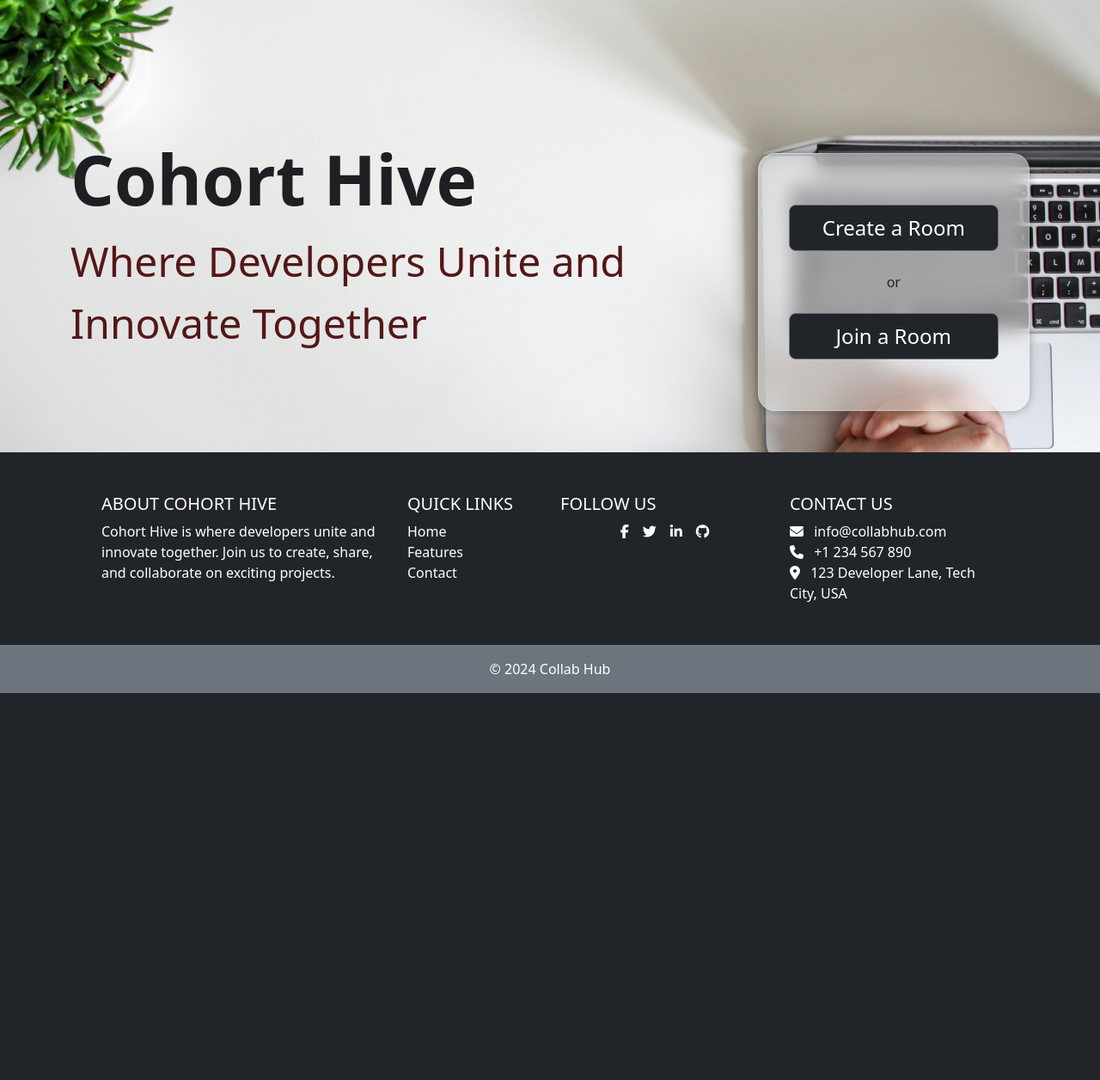
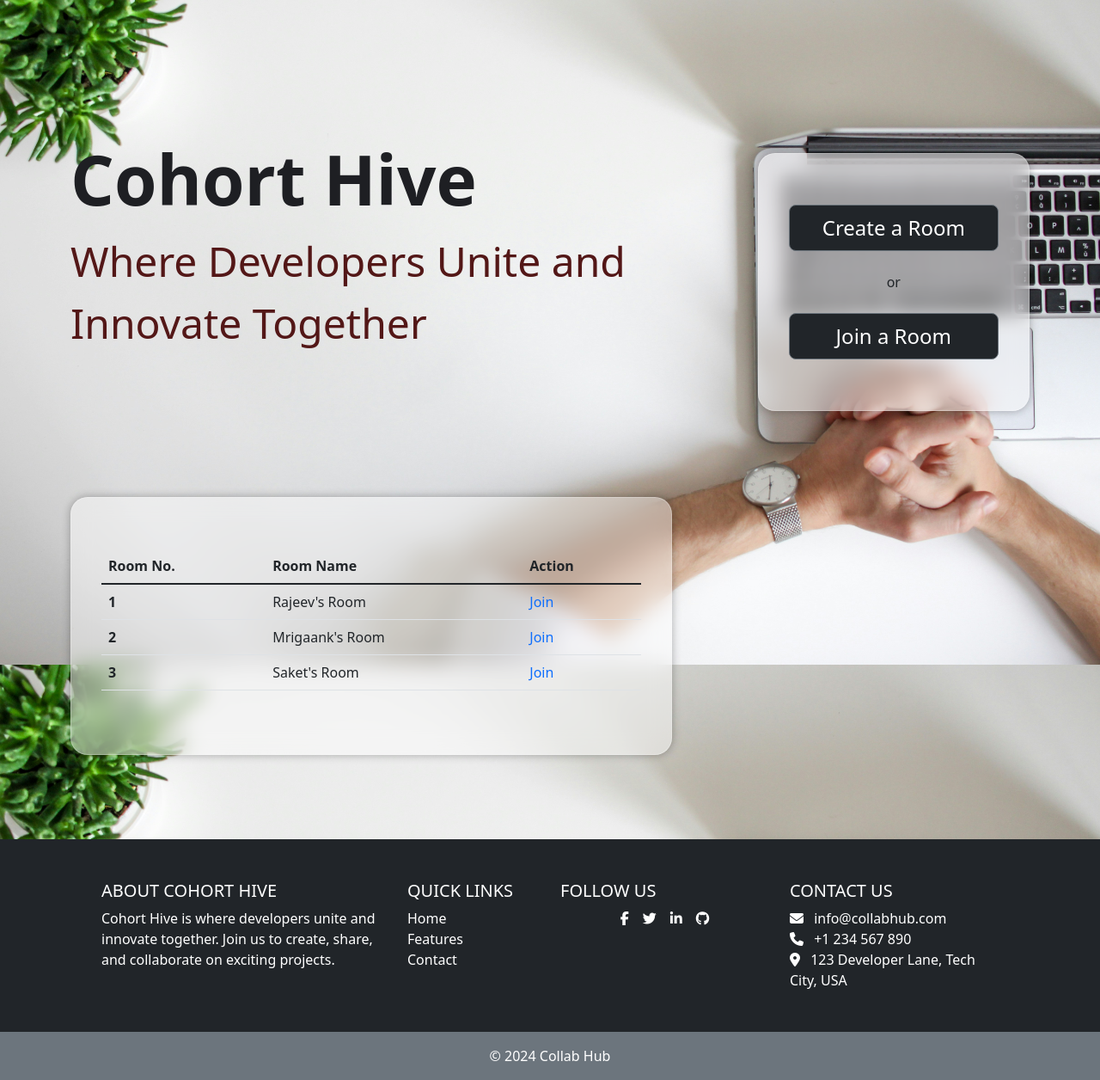
Before and after one commit to Mrigaank-9/CohortHive, a PHP site: page / in a window 1280 px wide. Shown: the part 80-1336 px from the top of the page at 86% size. Before the commit the page ends 886 px from the top, so only its background shows below. Run offline with PHP 8.4, Linux system fonts and the light colour scheme; some libraries are stand-ins or nearby versions.

Commit message:
File Change

```diff
--- a/components/logout.php
+++ b/components/logout.php
@@ -5,7 +5,6 @@ session_start(); // Start the session
 session_destroy();
 
 // Redirect to the homepage or login page
-
-header("Location: ../index.php");
+header("Location: index.php");
 exit;
 ?>
--- a/css/index.css
+++ b/css/index.css
@@ -72,3 +95,28 @@ body{
     color: #000;
     cursor: pointer;
 }
+.history{
+    margin-top: 100px;
+    justify-content: center;
+    padding-top: 100px;
+    min-height: 200px;
+    display: flex;
+    flex-direction: column;
+    width: 700px;
+    justify-content: space-evenly;
+    height: 300px;
+    padding: 35px;
+    border: 1px solid rgba(255, 255, 255, .25);
+    border-radius: 20px;
+    background-color: rgba(255, 255, 255, 0.45);
+    box-shadow: 0 0 10px 1px rgba(0, 0, 0, 0.25);
+    backdrop-filter: blur(12px);
+    cursor: default;
+
+}
+.actionLink{
+    text-decoration: none;
+}
+.historySec{
+    padding-bottom: 50px;
+}
--- a/index.php
+++ b/index.php
@@ -30,7 +30,7 @@
                 <button class="btn btn-outline-secondary btn-lg btn-dark join" style="--bs-btn-font-size: 1.5rem; --bs-btn-color: white">Join a Room</button>
             </div>
         </div>
-        <div class="createMsg meeting hide">
+        <div id="createfromid" class="createMsg form hide">
             <button class="close-btn">&times;</button>
             <form method="POST">
                 <div class="mb-3">
@@ -49,7 +49,7 @@
             </form>
         </div>
 
-        <div class="joinMsg meeting hide">
+        <div class="joinMsg form hide">
             <button class="close-btn">&times;</button>
             <form>
                 <div class="mb-3">
@@ -63,7 +63,36 @@
                 <button type="submit" class="btn btn-outline-secondary btn-lg btn-dark" style="--bs-btn-font-size: 1.1rem; --bs-btn-color: white">Submit</button>
             </form>
         </div>
-        <div class="historySec"></div>
+        <div class="historySec">
+          <div class="history">
+            <table class="table">
+              <thead>
+                <tr>
+                  <th scope="col">Room No.</th>
+                  <th scope="col">Room Name</th>
+                  <th scope="col">Action</th>
+                </tr>
+              </thead>
+              <tbody class="table-group-divider">
+                <tr>
+                  <th scope="row">1</th>
+                  <td>Rajeev's Room</td>
+                  <td><a href="#" class="actionLink">Join</a></td>
+                </tr>
+                <tr>
+                  <th scope="row">2</th>
+                  <td>Mrigaank's Room</td>
+                  <td><a href="#" class="actionLink">Join</a></td>
+                </tr>
+                <tr>
+                  <th scope="row">3</th>
+                  <td >Saket's Room</td>
+                  <td><a href="#" class="actionLink">Join</a></td>
+                </tr>
+              </tbody>
+            </table>
+          </div>
+        </div>
     </div>
     <?php
     // Include footer
--- a/js/index.js
+++ b/js/index.js
@@ -3,14 +3,29 @@ let join= document.querySelector(".join");
 let createForm= document.querySelector(".createMsg");
 let joinForm= document.querySelector(".joinMsg");
 let startSec= document.querySelector(".startSec");
+let body= document.querySelector("body");
+
+
+// Function to disable horizontal scrolling
+function disableHorizontalScroll() {
+    body.classList.add('no-vertical-scroll');
+}
+
+  // Function to enable horizontal scrolling
+function enableHorizontalScroll() {
+    body.classList.remove('no-vertical-scroll');
+}
+
 
 const showCreateForm= ()=> {
+    window.scroll({ top: 110, left: 0, behavior: 'smooth' });
     console.log("Inside Create form!");
     createForm.classList.remove("hide");
     startSec.classList.add("blur");
 };
 
 const showJoinForm= ()=> {
+    window.scroll({ top: 110, left: 0, behavior: 'smooth' });
     console.log("Inside Join form!");
     joinForm.classList.remove("hide");
     startSec.classList.add("blur");
@@ -18,16 +33,21 @@ const showJoinForm= ()=> {
 create.addEventListener("click", ()=>{
     console.log("Create a room button was clicked")
     showCreateForm();
+    disableHorizontalScroll();
 });
 
 join.addEventListener("click", ()=>{
     console.log("Join a room button was clicked")
     showJoinForm();
+    disableHorizontalScroll();
 });
+
+
+
 document.querySelectorAll('.close-btn').forEach(btn => {
     btn.addEventListener('click', (e) => {
-        e.target.closest('.meeting').classList.add('hide');
+        e.target.closest('.form').classList.add('hide');
         startSec.classList.remove("blur");
-
+        enableHorizontalScroll();
     });
  });
```
Also changed, not shown: other parts of css/index.css (+24 -1 lines).
